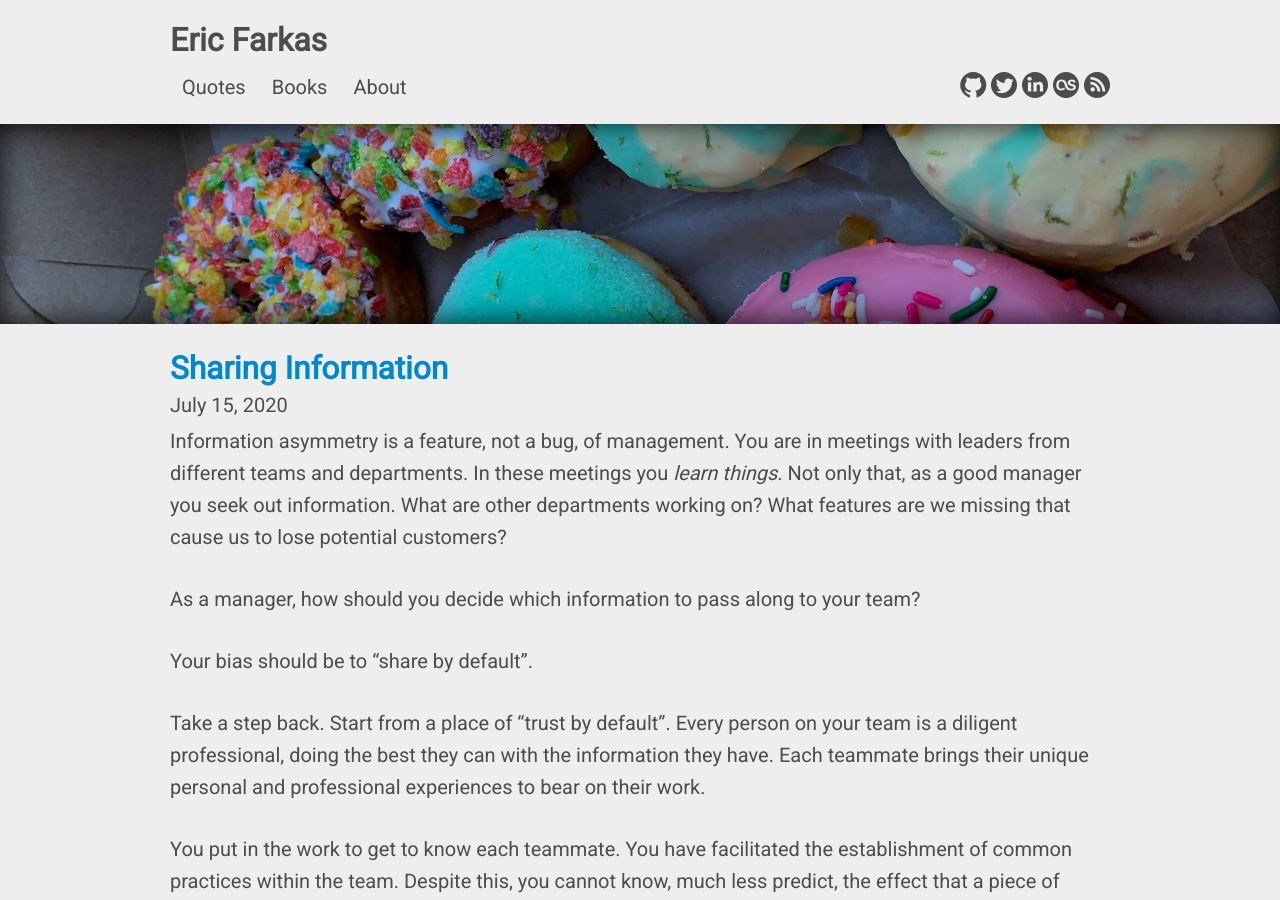
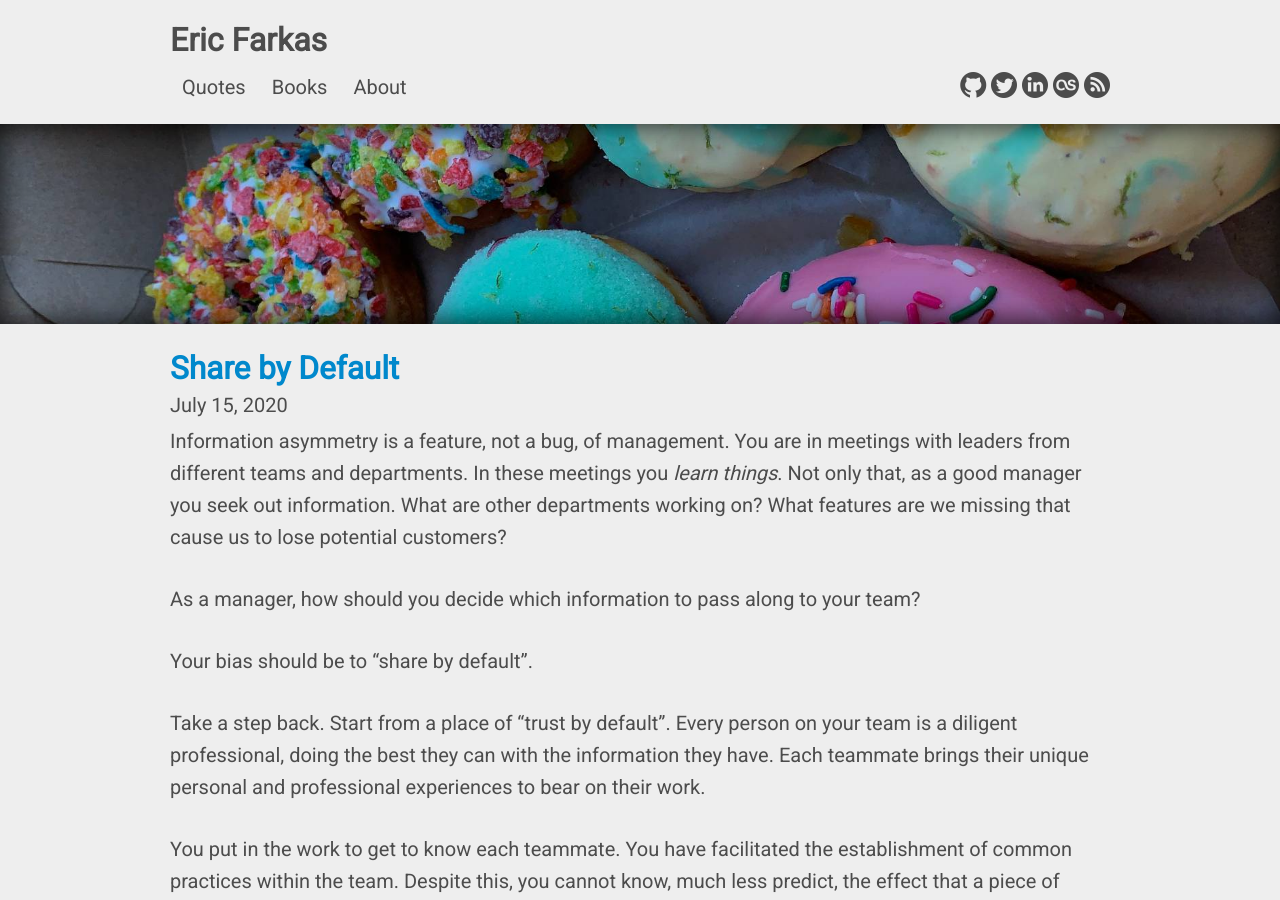
Before and after one commit to speric/speric.github.com, a Jekyll site: the page built from _posts/2020-07-15-share-by-default.md, in a window 1280 px wide and 900 px high. Built offline with Jekyll 4.4.1, drawn with Linux system fonts in a browser that asks for light colours; some web fonts are replaced; comment, search, counter and statistics services are not loaded.

Commit message:
Update 2020-07-15-share-by-default.md

```diff
--- a/_posts/2020-07-15-share-by-default.md
+++ b/_posts/2020-07-15-share-by-default.md
@@ -1,6 +1,6 @@
 ---
 layout: post
-title: "Sharing Information"
+title: "Share by Default"
 header_img: "donuts.jpg"
 description: "Why technical leaders should have a bias for sharing information."
 ---
```
